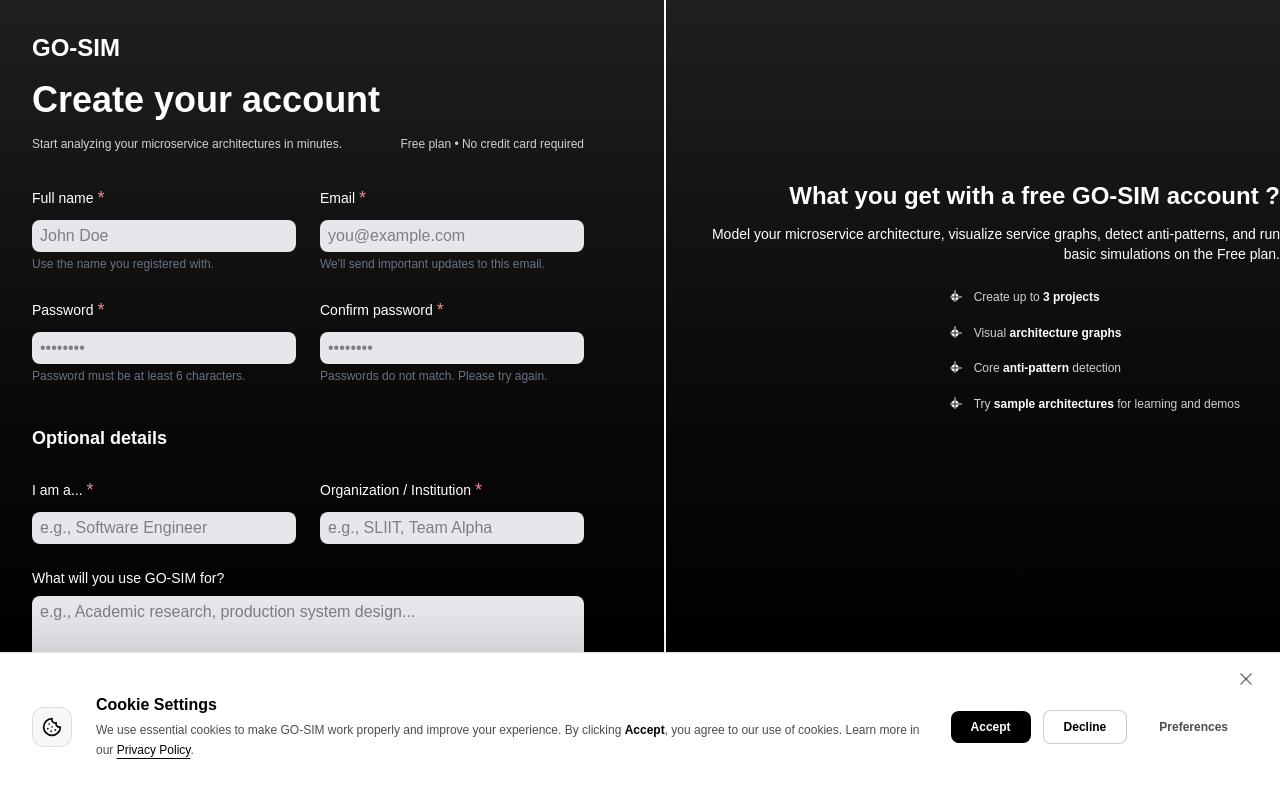
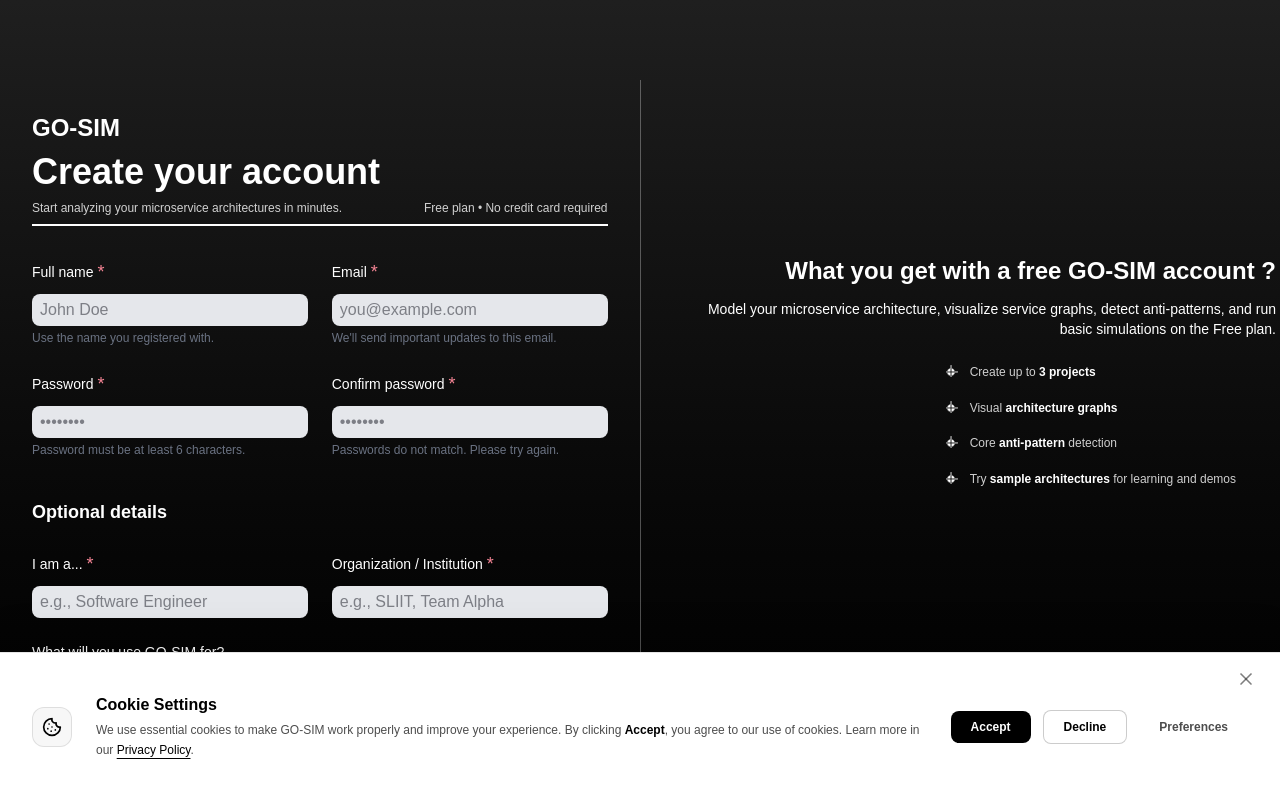
Before and after one commit to GoSim-25-26J-441/go-sim-frontend, a Next.js app: page /signup in a window 1280 px wide. Shown: the top 798 px of the page. Built offline with nearby package versions, Linux system fonts and the light colour scheme; no server answers.

Commit message:
Updated login and sign up pages

```diff
--- a/src/app/(auth)/page.tsx
+++ b/src/app/(auth)/page.tsx
@@ -57,7 +57,6 @@
 export default function Login() {
   const canvasRef = useRef<HTMLCanvasElement | null>(null);
   const router = useRouter();
-  const toPath = (r?: string) => (r ? (r.startsWith("/") ? r : `/${r}`) : "/");
 
   useEffect(() => {
     const canvas = canvasRef.current;
@@ -148,28 +147,36 @@
   }, []);
 
   return (
-    <section className="max-w-7xl mx-auto min-h-[calc(100vh-4rem)] flex items-center overflow-hidden">
-      <div className="grid lg:grid-cols-2 gap-12 items-center py-10 lg:py-0">
-        {/* Left */}
-        <div>
-          <div className="relative h-80 sm:h-[400px] lg:h-[560px]">
+    <section className="max-w-7xl mx-auto min-h-screen px-4 sm:px-6 lg:px-8">
+      <div className="grid lg:grid-cols-[1fr_auto_1fr] gap-0 py-10 lg:py-0 min-h-screen lg:items-center">
+
+        {/* Left - Animation & Bottom Section */}
+        <div className="flex flex-col justify-center py-10 lg:py-20">
+          <div className="relative h-64 sm:h-80 lg:h-[500px] mb-6">
             <canvas ref={canvasRef} className="w-full h-full rounded-2xl" />
           </div>
           <SectionBottom />
         </div>
-        {/* Right */}
-        <div className="flex flex-col justify-between space-y-8 pl-10 h-full relative overflow-hidden">
-          <div
-            className="absolute left-0 w-0.5 bg-white animate-grow-center"
-            style={{ height: "100%" }}
-          ></div>
 
+        {/* Vertical Line - Desktop Only */}
+        <div className="hidden lg:block relative w-px bg-white/30 my-20">
+          <div className="absolute top-0 left-0 w-px bg-white animate-grow-vertical"></div>
+        </div>
+
+        {/* Horizontal Line - Mobile Only */}
+        <div className="lg:hidden w-full h-px bg-white/30 my-8 relative">
+          <div className="absolute left-0 top-0 h-px bg-white animate-grow-horizontal"></div>
+        </div>
+
+        {/* Right - Login Form */}
+        <div className="flex flex-col justify-center py-10 lg:py-20 lg:pl-12">
           <Form />
         </div>
+
       </div>
 
       <style jsx>{`
-        @keyframes grow-center {
+        @keyframes grow-vertical {
           from {
             height: 0%;
             opacity: 0;
@@ -179,8 +186,23 @@
             opacity: 1;
           }
         }
-        .animate-grow-center {
-          animation: grow-center 1.5s ease-out forwards;
+        @keyframes grow-horizontal {
+          from {
+            width: 0%;
+            opacity: 0;
+          }
+          to {
+            width: 100%;
+            opacity: 1;
+          }
+        }
+        .animate-grow-vertical {
+          transform-origin: top;
+          animation: grow-vertical 1.5s ease-out forwards;
+        }
+        .animate-grow-horizontal {
+          transform-origin: left;
+          animation: grow-horizontal 1.5s ease-out forwards;
         }
       `}</style>
     </section>
--- a/src/app/(auth)/signup/page.tsx
+++ b/src/app/(auth)/signup/page.tsx
@@ -4,20 +4,29 @@
 
 export default function Signup() {
   return (
-    <section className="max-w-7xl mx-auto min-h-[calc(100vh-4rem)] flex items-center overflow-hidden">
-      <div className="grid lg:grid-cols-2 gap-12 items-center py-10 lg:py-0">
-        {/* Left */}
-        <div>
+    <section className="max-w-7xl mx-auto min-h-screen">
+      <div className="grid lg:grid-cols-[1fr_auto_1fr] gap-0 py-10 lg:py-0">
+
+        {/* Left - Sign Up Form */}
+        <div className="flex flex-col justify-center py-10 lg:py-20">
           <SignUpForm />
         </div>
-        {/* Right */}
-        <div className="flex flex-col justify-between space-y-8 pl-10 h-full relative overflow-hidden">
-          <div
-            className="absolute left-0 w-0.5 bg-white animate-grow-center"
-            style={{ height: "100%" }}
-          ></div>
+
+        {/* Vertical Line - Desktop Only */}
+        <div className="hidden lg:block relative w-px bg-white/30 my-20">
+          <div className="absolute top-0 left-0 w-px bg-white animate-grow-center"></div>
+        </div>
+
+        {/* Horizontal Line - Mobile Only */}
+        <div className="lg:hidden w-full h-px bg-white/30 my-10 relative">
+          <div className="absolute left-0 top-0 h-px bg-white animate-grow-horizontal"></div>
+        </div>
+
+        {/* Right - Additional Info */}
+        <div className="flex flex-col justify-center py-10 px-5 lg:px-1 lg:py-20 lg:pl-12">
           <RightSection />
         </div>
+
       </div>
 
       <style jsx>{`
@@ -31,8 +40,23 @@
             opacity: 1;
           }
         }
+        @keyframes grow-horizontal {
+          from {
+            width: 0%;
+            opacity: 0;
+          }
+          to {
+            width: 100%;
+            opacity: 1;
+          }
+        }
         .animate-grow-center {
+          transform-origin: top;
           animation: grow-center 1.5s ease-out forwards;
+        }
+        .animate-grow-horizontal {
+          transform-origin: left;
+          animation: grow-horizontal 1.5s ease-out forwards;
         }
       `}</style>
     </section>
--- a/src/components/auth/signUp/signUpForm/page.tsx
+++ b/src/components/auth/signUp/signUpForm/page.tsx
@@ -146,9 +146,10 @@
     <section className="px-4 sm:px-6 lg:px-8">
       <div className="max-w-3xl mx-auto">
         {/* Header */}
-        <div className="flex flex-col justify-start gap-4 py-8">
+        <div className="flex flex-col justify-start gap-2 py-8">
           <h1 className="text-2xl font-bold text-white">GO-SIM</h1>
           <h2 className="text-4xl font-bold text-white">Create your account</h2>
+
           <div className="flex flex-col sm:flex-row justify-between items-start sm:items-center gap-2">
             <p className="text-xs font-normal text-white/80">
               Start analyzing your microservice architectures in minutes.
@@ -157,6 +158,8 @@
               Free plan • No credit card required
             </p>
           </div>
+
+          <div className="bg-white w-full h-0.5" />
         </div>
 
         <div className="space-y-6">
```
